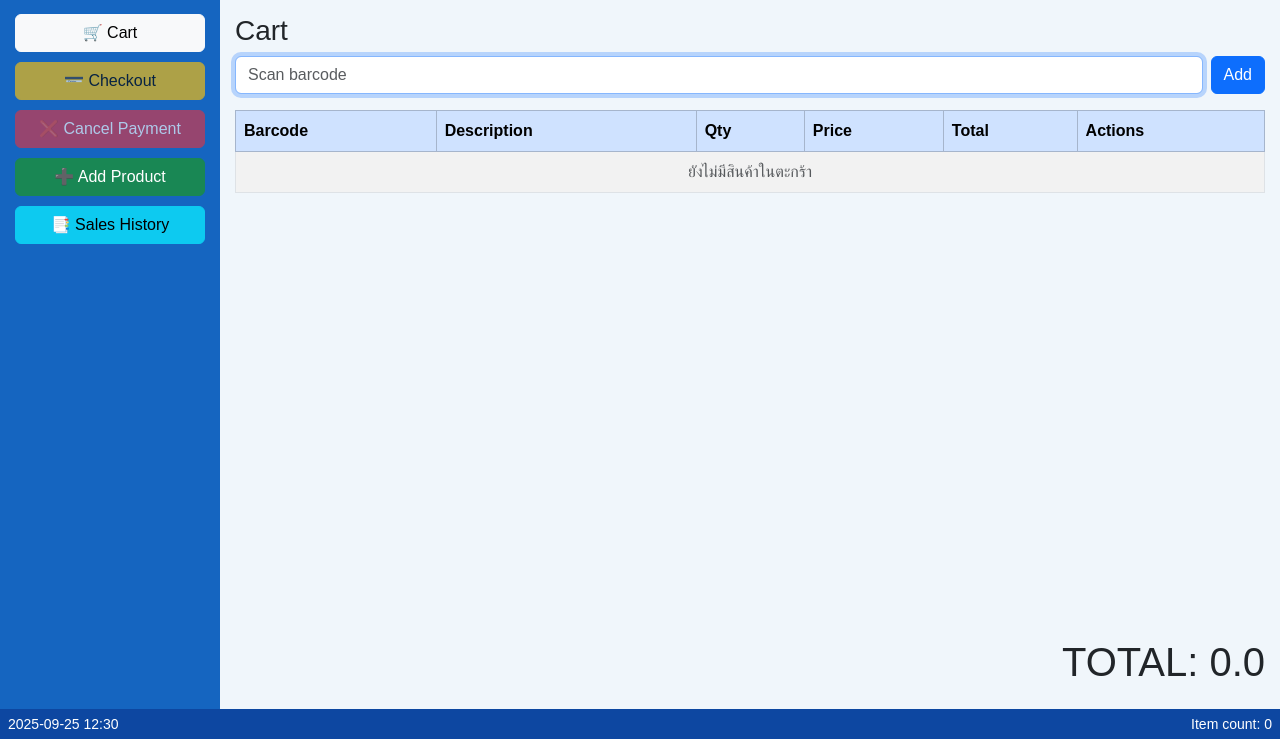
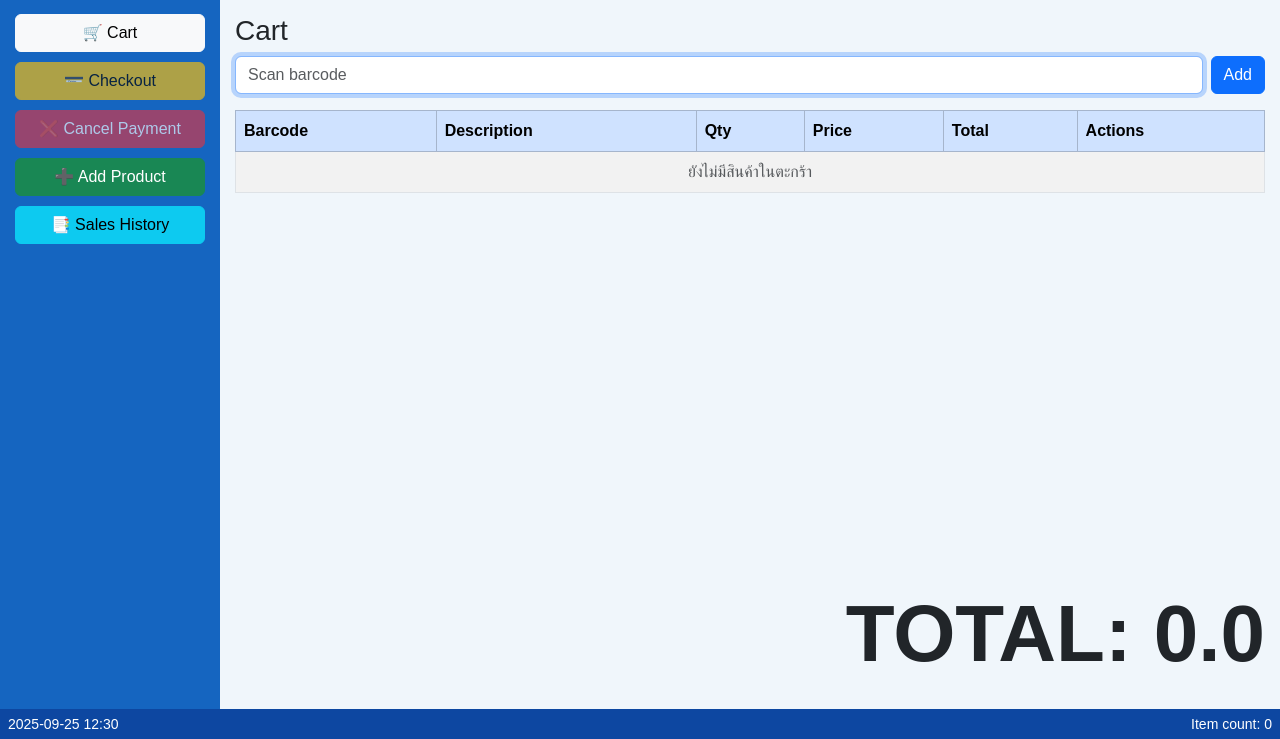
Before and after one commit to Junemo-star/embedded-projects, a Flask app: page / in a window 1280 px wide. Shown: the part 61-800 px from the top of the page. Run offline with Flask 3, Linux system fonts and the light colour scheme; parts of the project's set-up code (start-up, migrations or seed data) failed here and were passed over; some libraries are stand-ins or nearby versions.

Commit message:
update_font

```diff
--- a/web/templates/index.html
+++ b/web/templates/index.html
@@ -34,6 +34,12 @@
 
     .pos-status { background: #0d47a1; color: white; padding: 8px; font-size: 14px; height: 30px; }
     table th, table td { vertical-align: middle; }
+
+    .big-text {
+      font-size: 80px;
+      font-weight: bold;
+      text-align: right;
+    }
   </style>
 </head>
 <body>
@@ -128,7 +134,7 @@
           </table>
         </div>
 
-        <h1 class="text-end">TOTAL: {{total}}</h1>
+        <div class="big-text">TOTAL: {{total}}</div>
         {% if mode == "uid" %}
         <div class="alert alert-info mt-3">รออ่านบัตร...</div>
         {% endif %}
```
